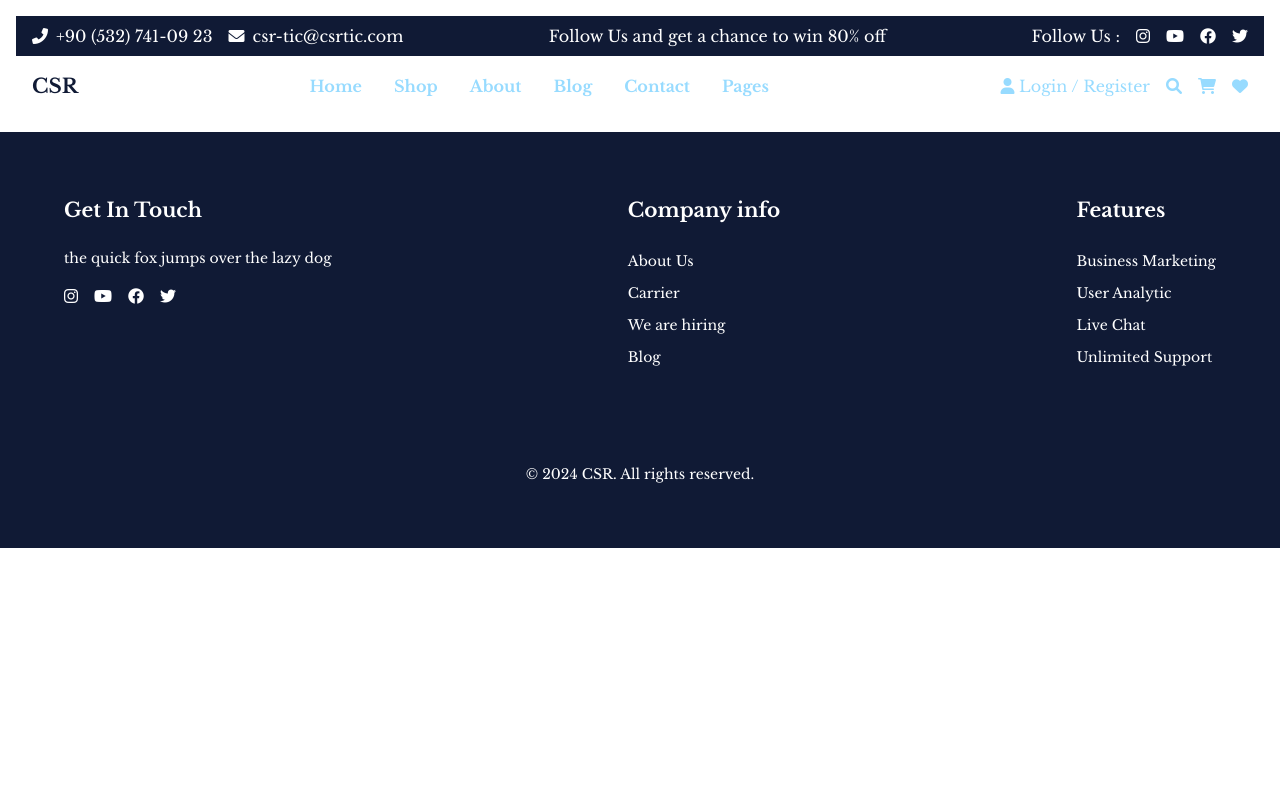
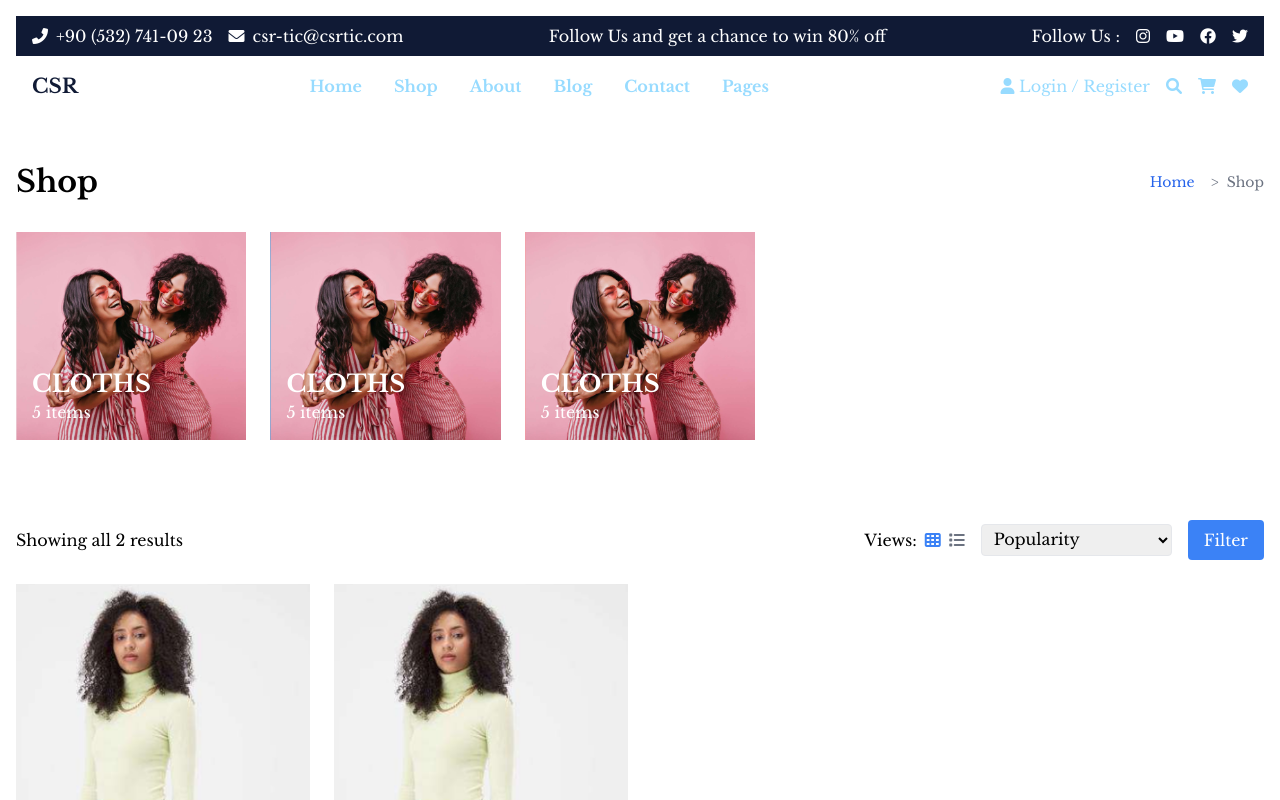
Before and after one commit to csrmehmet/Csr-Tic, a React (Vite) app: page /shop in a window 1280 px wide. Shown: the top 800 px of the page. Built offline with nearby package versions, Linux system fonts and the light colour scheme.

Commit message:
shoppage almost completed

```diff
--- a/src/App.jsx
+++ b/src/App.jsx
@@ -1,19 +1,29 @@
-import { BrowserRouter as Router } from 'react-router-dom';
-
+import { BrowserRouter as Router, Route, Switch } from 'react-router-dom';
 import Header from './layout/Header';
-
 import Footer from './layout/Footer';
-
+import HomePage from './pages/HomePage';
+import ProductPage from './pages/ProductPage';
+import PricingPage from './pages/PricingPage';
+import ContactPage from './pages/ContactPage';
+import ShopPage from './pages/ShopPage';
 
 const App = () => {
   return (
     <Router>
-    <div>
-      <Header />
-
-      <Footer />
-    </div>
-  </Router>
+      <div className="flex flex-col min-h-screen">
+        <Header />
+        <main className="flex-grow">
+          <Switch>
+            <Route exact path="/" component={HomePage} />
+            <Route path="/product" component={ProductPage} />
+            <Route path="/pricing" component={PricingPage} />
+            <Route path="/contact" component={ContactPage} />
+            <Route path="/shop" component={ShopPage} />
+          </Switch>
+        </main>
+        <Footer />
+      </div>
+    </Router>
   );
 };
 
--- /dev/null
+++ b/src/components/ClothsCard.jsx
@@ -0,0 +1,16 @@
+/* eslint-disable react/prop-types */
+
+
+const ClothsCard = ({ category }) => {
+  return (
+    <div className="relative w-full mb-4" style={{ backgroundColor: category.backgroundColor }}>
+      <img src={category.image} alt={category.title} className="w-full h-auto" />
+      <div className="absolute bottom-0 left-0 p-4 text-white">
+        <h3 className="text-2xl font-bold">{category.title}</h3>
+        <p>{category.itemCount} items</p>
+      </div>
+    </div>
+  );
+};
+
+export default ClothsCard;
--- a/src/data.js
+++ b/src/data.js
@@ -151,3 +151,30 @@ export const products = [
 ];
 
 export const productCategories = ["design", "development", "marketing", "business"];
+export const shopPageData = {
+  title: "Shop",
+  breadcrumb: ["Home", "Shop"],
+  clothsCategories: [
+    {
+      id: 1,
+      title: "CLOTHS",
+      itemCount: 5,
+      image: "src/assets/clothscard.png",
+      backgroundColor: "#F1F1F1" // Gri arka plan
+    },
+    {
+      id: 2,
+      title: "CLOTHS",
+      itemCount: 5,
+      image: "src/assets/clothscard.png",
+      backgroundColor: "#23A6F0" // Mavi arka plan
+    },
+    {
+      id: 3,
+      title: "CLOTHS",
+      itemCount: 5,
+      image: "src/assets/clothscard.png",
+      backgroundColor: "#FF9999" // Pembe arka plan
+    }
+  ]
+};
--- a/src/layout/Header.jsx
+++ b/src/layout/Header.jsx
@@ -1,19 +1,14 @@
-import { Link, Route, Switch } from 'react-router-dom';
+import { Link } from 'react-router-dom';
 import { mobileMenuData, desktopMenuData, brandName, contactInfo, socialMediaLinks, specialOffer, headerLinks } from '@/data';
 import { useState } from 'react';
-import HomePage from '../pages/HomePage';
-import ProductPage from '../pages/ProductPage';
-import PricingPage from '../pages/PricingPage';
-import ContactPage from '../pages/ContactPage';
 
 const Header = () => {
   const [menuOpen, setMenuOpen] = useState(false);
 
   return (
-    <>
     <header className="p-4 bg-gray-100 md:bg-transparent">
       {/* Top bar for desktop view */}
-        <div className="hidden md:flex bg-gra bg-primary text-white py-2 px-4 justify-between items-center">
+      <div className="hidden md:flex bg-primary text-white py-2 px-4 justify-between items-center">
         <div className="flex items-center space-x-4">
           <span className="flex items-center space-x-2">
             <i className="fas fa-phone-alt"></i>
@@ -59,7 +54,9 @@ const Header = () => {
           {desktopMenuData.map((item, index) => (
             item.subMenu ? (
               <div key={index} className="relative group">
-                  <button className="text-light font-semibold hover:text-primary">{item.label}</button>
+                <Link to={item.link} className="text-light font-semibold hover:text-primary">
+                  {item.label}
+                </Link>
                 <div className="absolute hidden group-hover:flex bg-white shadow-lg mt-2">
                   <div className="p-4 flex space-x-8">
                     {item.subMenu.map((category, catIndex) => (
@@ -80,7 +77,11 @@ const Header = () => {
                 </div>
               </div>
             ) : (
-                <Link key={index} to={item.link} className="text-light font-semibold hover:text-primary">
+              <Link
+                key={index}
+                to={item.link}
+                className="text-light font-semibold hover:text-primary"
+              >
                 {item.label}
               </Link>
             )
@@ -103,24 +104,29 @@ const Header = () => {
           <ul className="flex flex-col space-y-4 text-center text-gray-700">
             {mobileMenuData.map((item, index) => (
               <li key={index}>
-                  <Link to={item.link} className="text-xl font-semibold hover:text-primary" onClick={() => setMenuOpen(false)}>
+                <Link
+                  to={item.link}
+                  className="text-xl font-semibold hover:text-primary"
+                  onClick={() => setMenuOpen(false)}
+                >
                   {item.label}
                 </Link>
               </li>
             ))}
+            {/* Mobil menüye Shop seçeneği ekliyoruz */}
+            <li>
+              <Link
+                to="/shop"
+                className="text-xl font-semibold hover:text-primary"
+                onClick={() => setMenuOpen(false)}
+              >
+                Shop
+              </Link>
+            </li>
           </ul>
         </nav>
       )}
     </header>
-
-      {/* Routes */}
-      <Switch>
-        <Route exact path="/" component={HomePage} />
-        <Route path="/product" component={ProductPage} />
-        <Route path="/pricing" component={PricingPage} />
-        <Route path="/contact" component={ContactPage} />
-      </Switch>
-    </>
   );
 };
 
--- /dev/null
+++ b/src/pages/ShopPage.jsx
@@ -0,0 +1,75 @@
+
+import { Link } from 'react-router-dom';
+import { shopPageData } from '../data';
+import ClothsCard from '../components/ClothsCard';
+import { useState } from 'react';
+import ProductCard from '../components/ProductCard';
+import { products } from '../data';
+
+const ShopPage = () => {
+    const [view, setView] = useState('grid');
+    const [sortBy, setSortBy] = useState('popularity');
+  return (
+    <><div className="container mx-auto px-4 py-8">
+          <div className="flex justify-between items-center mb-8">
+              <h1 className="text-3xl font-bold">{shopPageData.title}</h1>
+              <nav className="text-sm">
+                  <ol className="flex items-center space-x-2">
+                      {shopPageData.breadcrumb.map((item, index) => (
+                          <li key={index} className="flex items-center">
+                              {index > 0 && <span className="mx-2 text-gray-500">&gt;</span>}
+                              {index === shopPageData.breadcrumb.length - 1 ? (
+                                  <span className="text-gray-500">{item}</span>
+                              ) : (
+                                  <Link to={`/${item.toLowerCase()}`} className="text-blue-600 hover:underline">
+                                      {item}
+                                  </Link>
+                              )}
+                          </li>
+                      ))}
+                  </ol>
+              </nav>
+          </div>
+
+          <div className="grid grid-cols-1 sm:grid-cols-2 md:grid-cols-3 lg:grid-cols-4 xl:grid-cols-5 gap-6">
+              {shopPageData.clothsCategories.map(category => (
+                  <ClothsCard key={category.id} category={category} />
+              ))}
+          </div>
+      </div><div className="container mx-auto px-4 py-8">
+              <div className="flex flex-col sm:flex-row justify-between items-center mb-6">
+                  <p className="mb-4 sm:mb-0">Showing all {products.length} results</p>
+                  <div className="flex items-center space-x-4">
+                      <div className="flex items-center">
+                          <span className="mr-2">Views:</span>
+                          <button onClick={() => setView('grid')} className={`mr-2 ${view === 'grid' ? 'text-blue-500' : 'text-gray-500'}`}>
+                              <i className="fas fa-th"></i>
+                          </button>
+                          <button onClick={() => setView('list')} className={view === 'list' ? 'text-blue-500' : 'text-gray-500'}>
+                              <i className="fas fa-list"></i>
+                          </button>
+                      </div>
+                      <select
+                          value={sortBy}
+                          onChange={(e) => setSortBy(e.target.value)}
+                          className="border rounded px-2 py-1"
+                      >
+                          <option value="popularity">Popularity</option>
+                          <option value="price-low-to-high">Price: Low to High</option>
+                          <option value="price-high-to-low">Price: High to Low</option>
+                      </select>
+                      <button className="bg-blue-500 text-white px-4 py-2 rounded">Filter</button>
+                  </div>
+              </div>
+
+              <div className={`grid ${view === 'grid' ? 'grid-cols-1 sm:grid-cols-2 md:grid-cols-3 lg:grid-cols-4' : 'grid-cols-1'} gap-6`}>
+                  {products.map(product => (
+                      <ProductCard key={product.id} product={product} view={view} />
+                  ))}
+              </div>
+          </div></>
+
+  );
+};
+
+export default ShopPage;
```
Also changed, not shown: src/assets/clothscard.png (added). Lines whose indentation alone changed are shown as unchanged.
